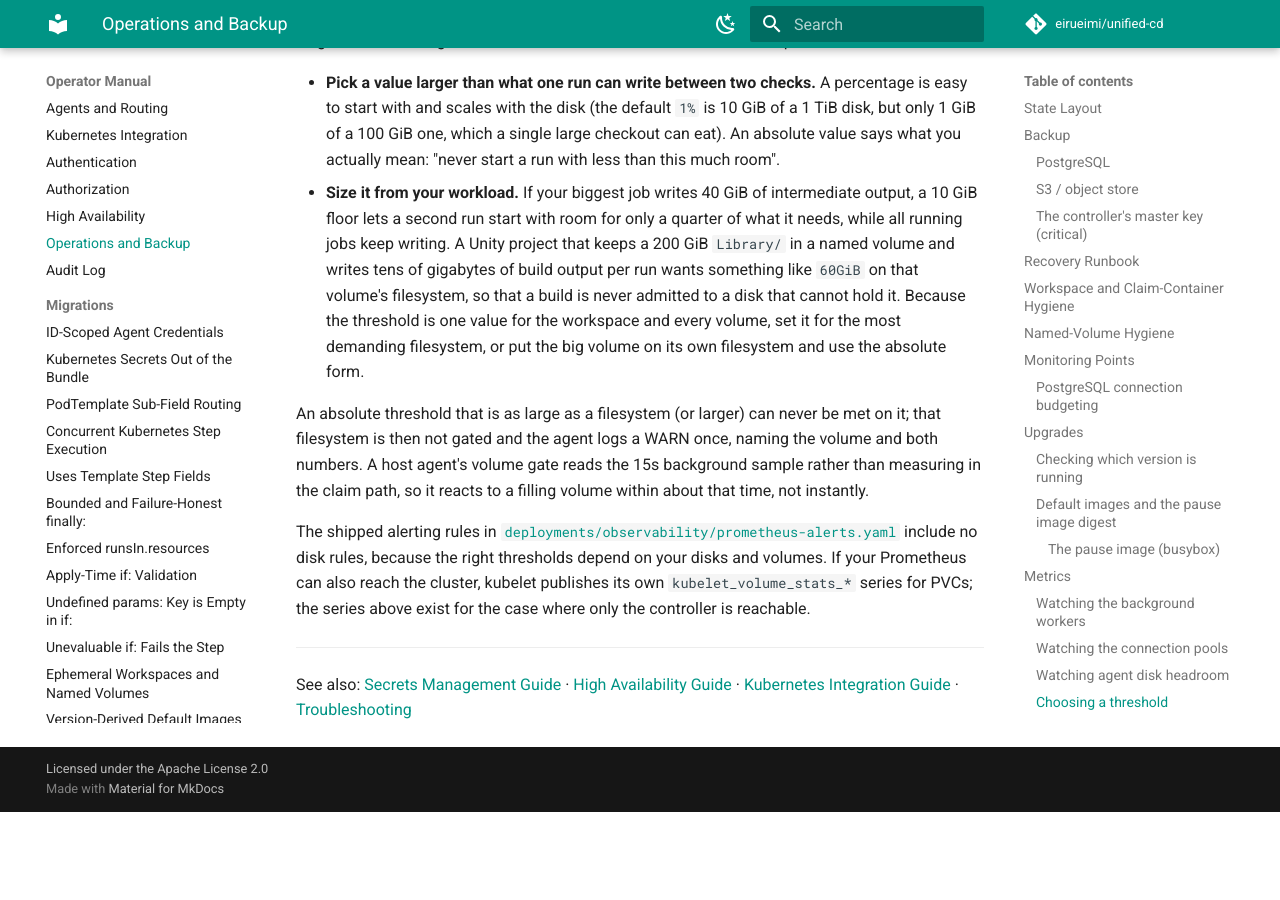
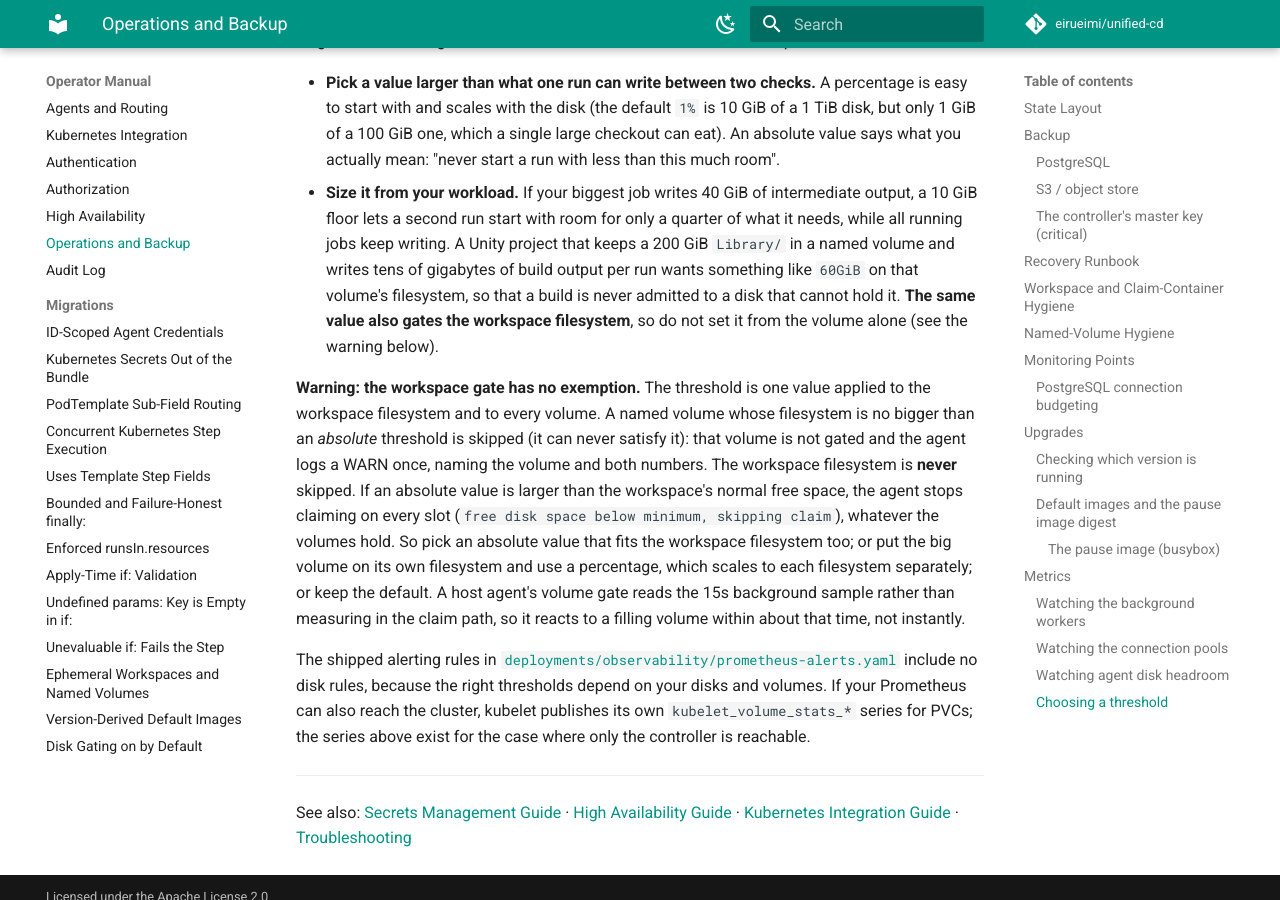
Before and after one commit to eirueimi/unified-cd, an MkDocs documentation site: the page built from docs/operator-manual/operations.md, in a window 1280 px wide and 900 px high, scrolled down 21717 px. Built offline with MkDocs 1.6.1 and Material for MkDocs 9.7.7, drawn with Linux system fonts in a browser that asks for light colours; comment, search, counter and statistics services are not loaded; before the commit the page ends 22529 px from its top, so only the background shows below that.

Commit message:
docs: scope the unsatisfiable-threshold exemption to volumes
The workspace gate has no exemption, so an absolute minFreeDisk above the
workspace's free space stops all claiming. Also say the eviction hint needs
the kubelet message to mention emptyDir or ephemeral storage.

Co-Authored-By: Claude Opus 5.5 <noreply@anthropic.com>
Claude-Session: https://claude.ai/code/session_01G3NWwwXnjYtSfzJjZYTrnV

```diff
--- a/docs/operator-manual/operations.md
+++ b/docs/operator-manual/operations.md
@@ -690,12 +690,18 @@ a single run from filling the disk once it has been admitted. Two consequences:
   floor lets a second run start with room for only a quarter of what it needs, while all running
   jobs keep writing. A Unity project that keeps a 200 GiB `Library/` in a named volume and writes
   tens of gigabytes of build output per run wants something like `60GiB` on that volume's
-  filesystem, so that a build is never admitted to a disk that cannot hold it. Because the threshold
-  is one value for the workspace and every volume, set it for the most demanding filesystem, or put
-  the big volume on its own filesystem and use the absolute form.
+  filesystem, so that a build is never admitted to a disk that cannot hold it. **The same value
+  also gates the workspace filesystem**, so do not set it from the volume alone (see the warning
+  below).
 
-An absolute threshold that is as large as a filesystem (or larger) can never be met on it; that
-filesystem is then not gated and the agent logs a WARN once, naming the volume and both numbers.
+**Warning: the workspace gate has no exemption.** The threshold is one value applied to the
+workspace filesystem and to every volume. A named volume whose filesystem is no bigger than an
+*absolute* threshold is skipped (it can never satisfy it): that volume is not gated and the agent
+logs a WARN once, naming the volume and both numbers. The workspace filesystem is **never**
+skipped. If an absolute value is larger than the workspace's normal free space, the agent stops
+claiming on every slot (`free disk space below minimum, skipping claim`), whatever the volumes hold.
+So pick an absolute value that fits the workspace filesystem too; or put the big volume on its own
+filesystem and use a percentage, which scales to each filesystem separately; or keep the default.
 A host agent's volume gate reads the 15s background sample rather than measuring in the claim path,
 so it reacts to a filling volume within about that time, not instantly.
 
```
Also changed, not shown: docs/operator-manual/kubernetes-integration.md (+1 -1 lines), docs/operator-manual/migrations/2026-10-23-disk-gating-defaults.md (+3 -1 lines), docs/reference/configuration.md (+2 -0 lines), docs/troubleshooting/artifacts-and-storage.md (+1 -1 lines).
